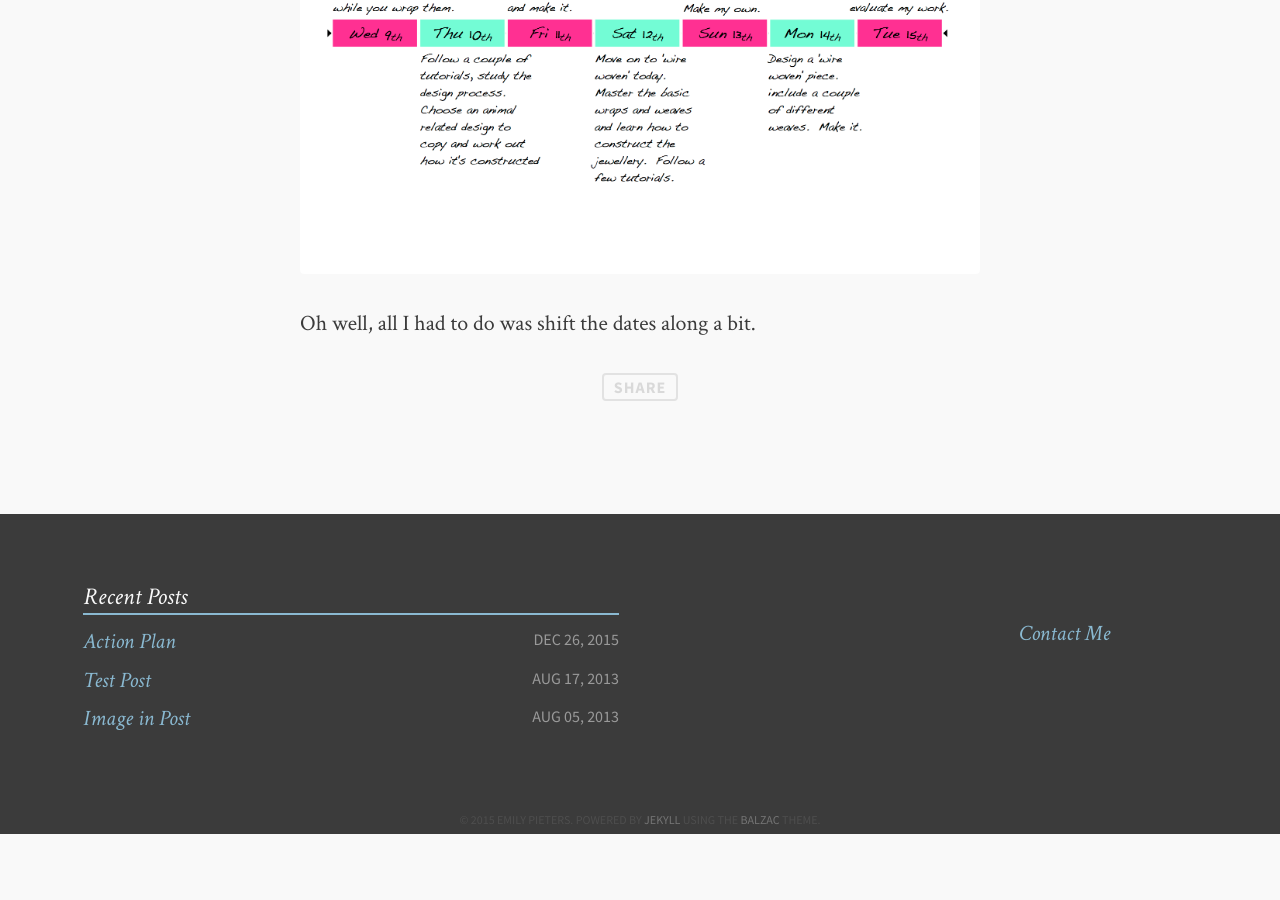
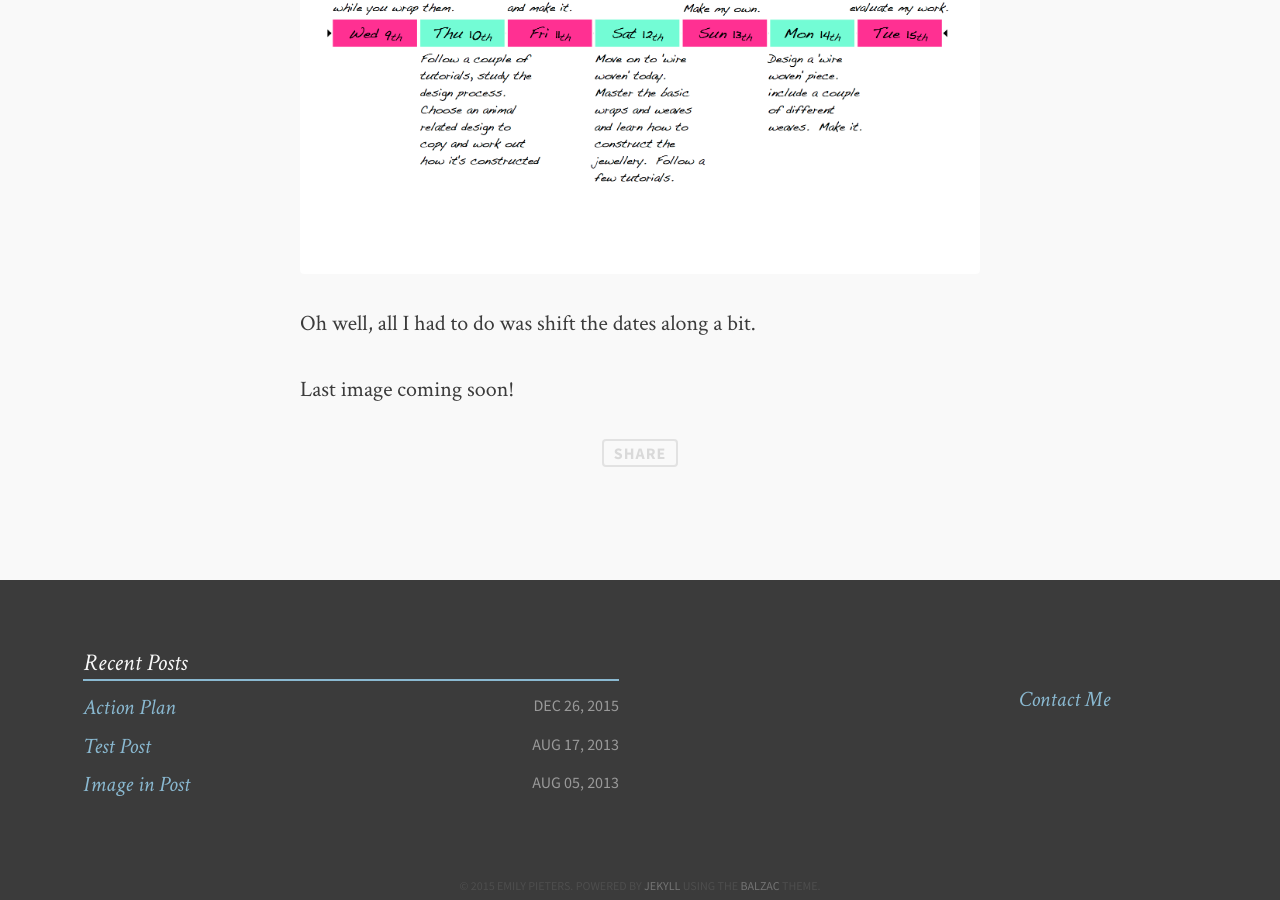
Before and after one commit to MageJohn/MageJohn.github.io, a Jekyll site: the page built from _posts/2015-12-26-action-plan.md, in a window 1280 px wide and 900 px high, scrolled down 2264 px. Built offline with Jekyll 4.4.1, drawn with Linux system fonts in a browser that asks for light colours; comment, search, counter and statistics services are not loaded; before the commit the page ends 3098 px from its top, so only the background shows below that.

Commit message:
Add 'coming soon' to post 'Action Plan'

```diff
--- a/_posts/2015-12-26-action-plan.md
+++ b/_posts/2015-12-26-action-plan.md
@@ -19,3 +19,5 @@ Here's where I'm putting my action plan(s).  It took a couple of revisions to ge
   ![Action Plan 3]({{ site.url }}/images/action-plan-3.png)
 
   Oh well, all I had to do was shift the dates along a bit.
+
+  Last image coming soon!
```
